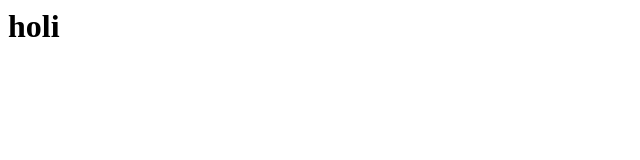
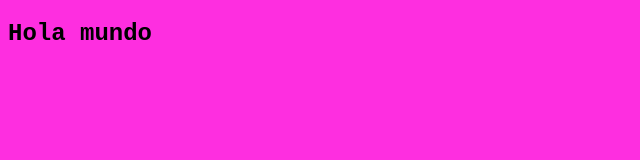
Before and after one commit to cesarcash/prueba, a plain HTML site: page index.html in a window 1280 px wide. Shown: the whole page, without its empty margins (0-640 px from the left). Drawn offline with Linux system fonts and the light colour scheme.

Commit message:
actualizacion de index.html y creacion index.css

```diff
--- /dev/null
+++ b/index.css
@@ -0,0 +1,4 @@
+body {
+    background: #fe2ee0;
+    font-family: 'Courier New', Courier, monospace;
+}
--- a/index.html
+++ b/index.html
@@ -1 +1,13 @@
-<h1>holi</h1>
+<!DOCTYPE html>
+<html lang="en">
+<head>
+    <meta charset="UTF-8">
+    <meta http-equiv="X-UA-Compatible" content="IE=edge">
+    <meta name="viewport" content="width=device-width, initial-scale=1.0">
+    <title>Document</title>
+    <link rel="stylesheet" href="./index.css">
+</head>
+<body>
+    <h2>Hola mundo </h2>
+</body>
+</html>
```
